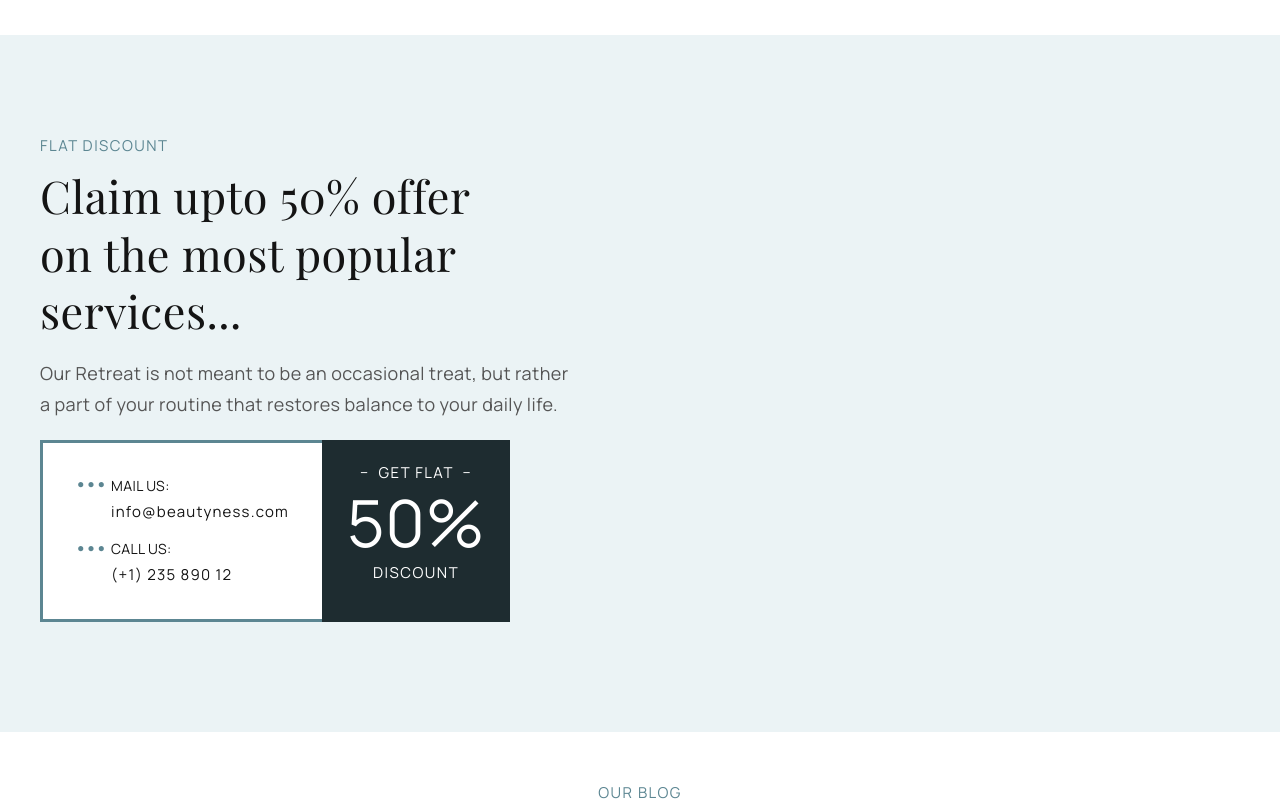
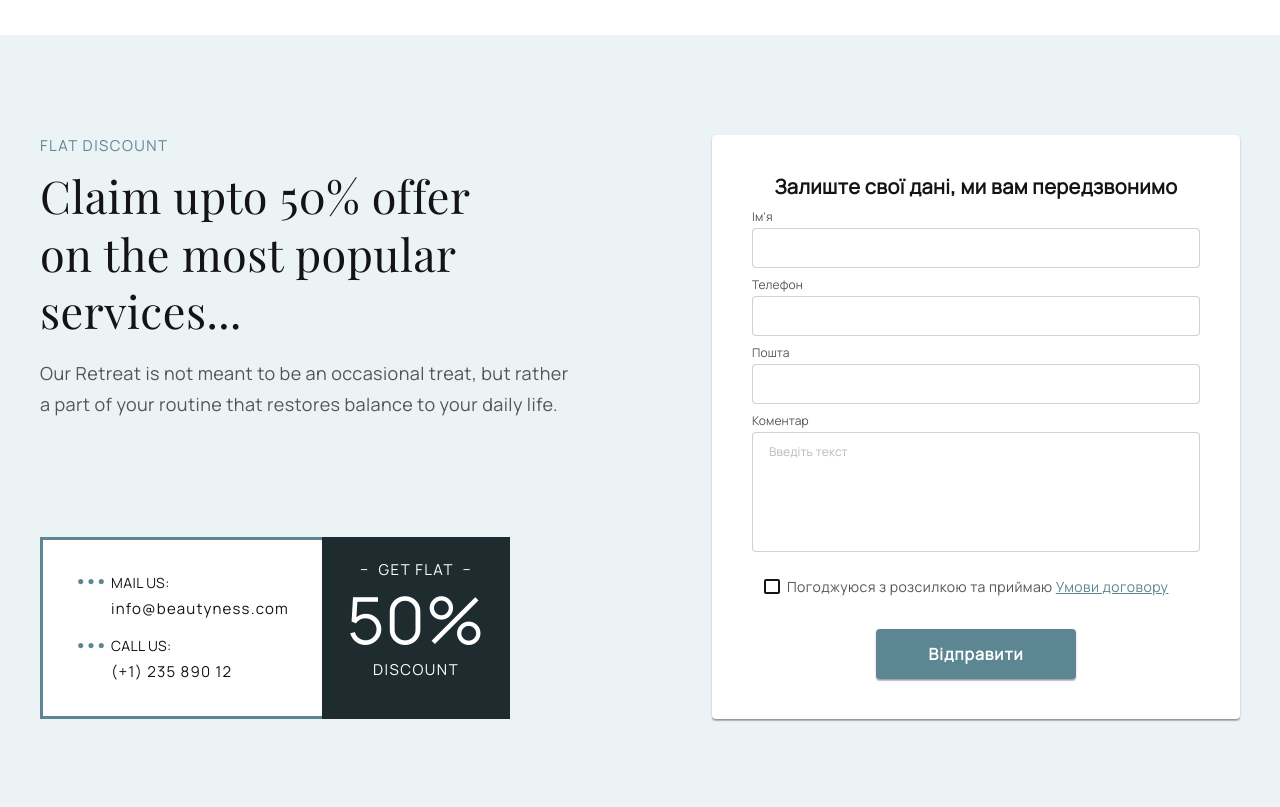
Before and after one commit to DimaHavr/beauty-studio, a plain HTML site: page index.html in a window 1280 px wide. Shown: the part 4680-5487 px from the top of the page. Drawn offline with nearby package versions, Linux system fonts and the light colour scheme.

Commit message:
added modal box

```diff
--- a/index.html
+++ b/index.html
@@ -396,12 +396,17 @@
 
       <section class="discount">
          <div class="discount__box container">
+
+            <div class="discount__content">
+               <div class="discount__text-box">
                   <h2 class="discount__titel titel">Flat Discount</h2>
                   <p class="discount__quote">Claim upto 50% offer on the most popular services...</p>
-            <p class="discount__text">Our Retreat is not meant to be an occasional treat, but rather a part of your
+                  <p class="discount__text">Our Retreat is not meant to be an occasional treat, but rather a part of
+                     your
                      routine that restores balance to your
                      daily life.</p>
-            <div class="discount__content">
+               </div>
+               <div  class="discount__list-box">
                   <ul class="discount__list">
                      <li class="discount__item">
                         <p class="discount__item-text">
@@ -435,67 +440,68 @@
                   </ul>
                </div>
 
-            <!-- Didcound Modal -->
-
-            <!-- <div class="discount-modal__box">
-               <button type="button" class="discount-modal__close-button" data-modal-close>
-                  <svg class="discount-modal__close-button-icon" width="18" height="18">
-                     <use href="./images/symbol-defs.svg#icon-close-black"></use>
-                  </svg>
-               </button>
-               <p class="discount-modal__area-text">Залиште свої дані, ми вам передзвонимо</p>
-               <form class="discount-modal">
-                  <label class="discount-modal__box" for="user-name">
-                     <span class="discount-modal__text">Ім'я</span>
-                     <span class="discount-modal__input-box">
-                        <input class="discount-modal__input" id="user-name" name="user-name" type="text" minlength="3"
+            </div>
+            <div class="modal__box">
+               <p class="modal__area-text">Залиште свої дані, ми вам передзвонимо</p>
+               <form class="modal-form">
+                  <label class="modal-form__box" for="user-name">
+                     <span class="modal-form__text">Ім'я</span>
+                     <span class="modal-form__input-box">
+                        <input class="modal-form__input" id="user-name" name="user-name" type="text" minlength="3"
                            required>
-                        <span class="discount-modal__icon-box">
-                           <svg class="discount-modal__icon" width="18" height="18">
+                        <span class="modal-form__icon-box">
+                           <svg class="modal-form__icon" width="18" height="18">
                               <use href="./images/symbol-defs.svg#icon-person-black-18dp-1"></use>
                            </svg>
                         </span>
                      </span>
                   </label>
-                  <label class="discount-modal__box" for="user-tel">
-                     <span class="discount-modal__text">Телефон</span>
-                     <span class="discount-modal__input-box">
-                        <input class="discount-modal__input" id="user-tel" name="user-tel" type="tel" minlength="3"
+                  <label class="modal-form__box" for="user-tel">
+                     <span class="modal-form__text">Телефон</span>
+                     <span class="modal-form__input-box">
+                        <input class="modal-form__input" id="user-tel" name="user-tel" type="tel" minlength="3"
                            required>
-                        <span class="discount-modal__icon-box">
-                           <svg class="discount-modal__icon" width="18" height="18">
+                        <span class="modal-form__icon-box">
+                           <svg class="modal-form__icon" width="18" height="18">
                               <use href="./images/symbol-defs.svg#icon-phone-black-18dp-1"></use>
                            </svg>
                         </span>
                      </span>
                   </label>
-                  <label class="discount-modal__box" for="user-email">
-                     <span class="discount-modal__text">Пошта</span>
-                     <span class="discount-modal__input-box">
-                        <input class="discount-modal__input" id="user-email" name="user-email" type="email"
-                           minlength="3" required>
-                        <span class="discount-modal__icon-box">
-                           <svg class="discount-modal__icon" width="18" height="18">
+                  <label class="modal-form__box" for="user-email">
+                     <span class="modal-form__text">Пошта</span>
+                     <span class="modal-form__input-box">
+                        <input class="modal-form__input" id="user-email" name="user-email" type="email" minlength="3"
+                           required>
+                        <span class="modal-form__icon-box">
+                           <svg class="modal-form__icon" width="18" height="18">
                               <use href="./images/symbol-defs.svg#icon-email-black-18dp-1"></use>
                            </svg>
                         </span>
                      </span>
                   </label>
-                  <label class="discount-modal__messege-box" for="user-messege">
-                     <span class="discount-modal__text">Коментар</span>
-                     <textarea class="discount-modal__messege" id="user-messege" name="messege"
+                  <label class="modal-form__messege-box" for="user-messege">
+                     <span class="modal-form__text">Коментар</span>
+                     <textarea class="modal-form__messege" id="user-messege" name="messege"
                         placeholder="Введіть текст"></textarea>
                   </label>
-                  <input class="discount-modal__check visually-hidden" id="user-policy" name="user-policy"
-                     type="checkbox">
-                  <label class="discount-modal__check-box" for="user-policy">
-                     <span class="discount-modal__check-text">Погоджуюся з розсилкою та приймаю&nbsp;<a
-                           class="discount-modal__check-link" href="">Умови договору</a>
+                  <input class="modal-form__check visually-hidden" id="user-policy" name="user-policy" type="checkbox">
+                  <label class="modal-form__check-box" for="user-policy">
+                     <span class="modal-form__check-text">Погоджуюся з розсилкою та приймаю&nbsp;<a
+                           class="modal-form__check-link" href="">Умови договору</a>
                      </span>
                   </label>
-                  <button class="discount-modal__submit-button" type="submit">Відправити</button>
+                  <button class="modal-form__submit-button" type="submit">Відправити</button>
                </form>
-            </div> -->
+            </div>
+
+
+
+
+
+
+            <!-- Didcound Modal -->
+
 
          </div>
       </section>
@@ -562,8 +568,10 @@
                      <img class="blog__img-border" src="./images/blog/iphone.webp" alt="" width="264">
                      <div class="blog__img-box">
                         <picture>
-                           <source srcset="./images/blog/women.jpg 1x, ./images/blog/women2x.jpg 2x" media="(min-width: 1200px)">
-                           <source srcset="./images/blog/women.jpg 1x, ./images/blog/women2x.jpg 2x" media="(min-width: 758px)">
+                           <source srcset="./images/blog/women.jpg 1x, ./images/blog/women2x.jpg 2x"
+                              media="(min-width: 1200px)">
+                           <source srcset="./images/blog/women.jpg 1x, ./images/blog/women2x.jpg 2x"
+                              media="(min-width: 758px)">
                            <source srcset="./images/blog/women.jpg 1x, ./images/blog/women2x.jpg 2x">
                            <img class="blog__img" src="./images/blog/women.jpg" alt="women with flowers" width="260">
                         </picture>
--- a/sass/components/_discount.scss
+++ b/sass/components/_discount.scss
@@ -4,9 +4,7 @@
 
 .discount__box {
    display: flex;
-   flex-direction: column;
-   align-items: flex-start;
-   justify-content: center;
+   justify-content: space-between;
    padding-top: 100px;
    padding-bottom: 110px;
    max-width: 1200px;
@@ -34,8 +32,13 @@
 
 .discount__content {
    display: flex;
+   flex-direction: column;
+   justify-content: space-between;
+}
+
+.discount__list-box {
+   display: flex;
    transition: transform 250ms cubic-bezier(0.4, 0, 0.2, 1);
-
    &:hover {
       transform: scale(1.1);
    }
@@ -110,7 +113,6 @@
    letter-spacing: 0.78px;
    color: var(--basic-color);
 }
-.discound__aside-item:nth-child(2){
+.discound__aside-item:nth-child(2) {
    transition: transform 250ms cubic-bezier(0.4, 0, 0.2, 1);
-
 }
--- /dev/null
+++ b/sass/components/_modal.scss
@@ -0,0 +1,182 @@
+.modal__box {
+   display: flex;
+   flex-direction: column;
+   padding: 40px;
+   width: 528px;
+   height: auto;
+   background-color: var(--basic-color);
+   box-shadow: 0px 1px 3px rgba(0, 0, 0, 0.12), 0px 1px 1px rgba(0, 0, 0, 0.14), 0px 2px 1px rgba(0, 0, 0, 0.2);
+   border-radius: 4px;
+   @media screen and (max-width: 450px) {
+      max-width: 100%;
+      height: auto;
+   }
+   @media screen and (min-width: 451px) and (max-width: 1199px) {
+      max-width: 450px;
+   }
+}
+
+.modal__area-text {
+   display: flex;
+   justify-content: center;
+   margin-bottom: 12px;
+   font-weight: 700;
+   font-size: 20px;
+   line-height: 1.15;
+   text-align: center;
+
+   color: var(--brand-color);
+}
+
+.modal-form__box {
+   display: block;
+   margin-bottom: 10px;
+}
+
+.modal-form__text {
+   display: block;
+   margin-bottom: 4px;
+   font-size: 12px;
+   line-height: 1.16;
+   letter-spacing: 0.01em;
+
+   color: var(--second-color);
+}
+
+.modal-form__input-box {
+   display: block;
+   position: relative;
+}
+
+.modal-form__input {
+   width: 100%;
+   height: 40px;
+   border: 1px solid rgba(33, 33, 33, 0.2);
+   border-radius: 4px;
+   padding-left: 42px;
+   transition: border-color 250ms cubic-bezier(0.4, 0, 0.2, 1);
+
+   &:focus {
+      outline: none;
+      border-color: var(--hover-color);
+   }
+}
+
+.modal-form__icon {
+   position: absolute;
+   top: 50%;
+   left: 12px;
+   transform: translateY(-50%);
+   transition: fill 250ms cubic-bezier(0.4, 0, 0.2, 1);
+}
+
+.modal-form__input:focus + .modal-form__icon-box {
+   fill: var(--hover-color);
+}
+
+.modal-form__messege-box {
+   display: block;
+   margin-bottom: 20px;
+}
+
+.modal-form__messege {
+   resize: none;
+   width: 100%;
+   height: 120px;
+   border: 1px solid rgba(33, 33, 33, 0.2);
+   border-radius: 4px;
+   padding: 12px 16px;
+   transition: border-color 250ms cubic-bezier(0.4, 0, 0.2, 1);
+
+   &:focus {
+      outline: none;
+      border-color: var(--hover-color);
+   }
+   &::placeholder {
+      font-size: 12px;
+      line-height: 1.16;
+      letter-spacing: 0.01em;
+
+      color: rgba(117, 117, 117, 0.5);
+   }
+}
+
+.modal-form__check-box {
+   display: flex;
+   justify-content: flex-start;
+   align-items: center;
+   margin-left: 12px;
+   margin-bottom: 30px;
+
+   &::before {
+      display: block;
+      width: 16px;
+      height: 15px;
+      border: 2px solid var(--brand-color);
+      border-radius: 2px;
+      cursor: pointer;
+      content: "";
+      transition: border-color 250ms cubic-bezier(0.4, 0, 0.2, 1);
+
+      .modal-form__check:checked + & {
+         background-color: var(--hover-color);
+         background-image: url(../images/Vector.svg);
+         background-repeat: no-repeat;
+         background-position: center;
+         border-color: var(--hover-color);
+      }
+      .modal-form__check:focus + & {
+         border-color: var(--hover-color);
+      }
+   }
+}
+
+.modal-form__check-text {
+   margin-left: 7px;
+   font-size: 14px;
+   line-height: 1.71;
+   color: var(--second-color);
+   @media screen and (max-width: 1199px) {
+      font-size: 12px;
+      line-height: 1.16;
+   }
+}
+
+.modal-form__check-link {
+   font-family: inherit;
+   font-size: 14px;
+   line-height: 1.71;
+   text-decoration: underline;
+   color: var(--hover-color);
+    @media screen and (max-width: 1199px) {
+      font-size: 12px;
+      line-height: 1.16;
+   }
+}
+
+.modal-form__submit-button {
+   display: flex;
+   justify-content: center;
+   align-items: center;
+   align-self: center;
+   margin: 0 auto;
+   font-family: inherit;
+   font-weight: 700;
+   font-size: 16px;
+   line-height: 1.88;
+   letter-spacing: 0.06em;
+   color: var(--basic-color);
+   cursor: pointer;
+   background-color: var(--hover-color);
+   border: 0px;
+   border-radius: 4px;
+   padding: 10px 52px;
+   box-shadow: 0px 1px 3px rgba(0, 0, 0, 0.12), 0px 1px 1px rgba(0, 0, 0, 0.14), 0px 2px 1px rgba(0, 0, 0, 0.2);
+   transition: background-color 250ms cubic-bezier(0.4, 0, 0.2, 1), box-shadow 250ms cubic-bezier(0.4, 0, 0.2, 1);
+
+   &:hover,
+   &:focus {
+      background-color: var(--background-hover);
+      box-shadow: 0px 1px 3px rgba(0, 0, 0, 0.12), 0px 1px 1px rgba(0, 0, 0, 0.14), 0px 2px 1px rgba(0, 0, 0, 0.2);
+   }
+}
--- a/sass/main.scss
+++ b/sass/main.scss
@@ -1,16 +1,17 @@
-   @import './utils/variables';
-   @import './base/common.scss';
-   @import './base/titel.scss';
-   @import './base/container.scss';
-   @import './components/header.scss';
-   @import './components/about.scss';
-   @import './components/services.scss';
-   @import './components/testimonials.scss';
-   @import './components/pricelist.scss';
-   @import './components/blog.scss';
-   @import './components/footer.scss';
-   @import './components/header.scss';
-   @import './components/hero.scss';
-   @import './components/discount.scss';
-   @import './components/benefits.scss';
-   @import './utils/visually-hidden.scss';
+@import "./utils/variables";
+@import "./base/common.scss";
+@import "./base/titel.scss";
+@import "./base/container.scss";
+@import "./components/header.scss";
+@import "./components/about.scss";
+@import "./components/services.scss";
+@import "./components/testimonials.scss";
+@import "./components/pricelist.scss";
+@import "./components/blog.scss";
+@import "./components/footer.scss";
+@import "./components/header.scss";
+@import "./components/hero.scss";
+@import "./components/discount.scss";
+@import "./components/modal.scss";
+@import "./components/benefits.scss";
+@import "./utils/visually-hidden.scss";
```
Also changed, not shown: css/main.css, css/main.min.css, css/modal.css (added), css/modal.min.css (added), 4 other files. Lines whose indentation alone changed are shown as unchanged.
